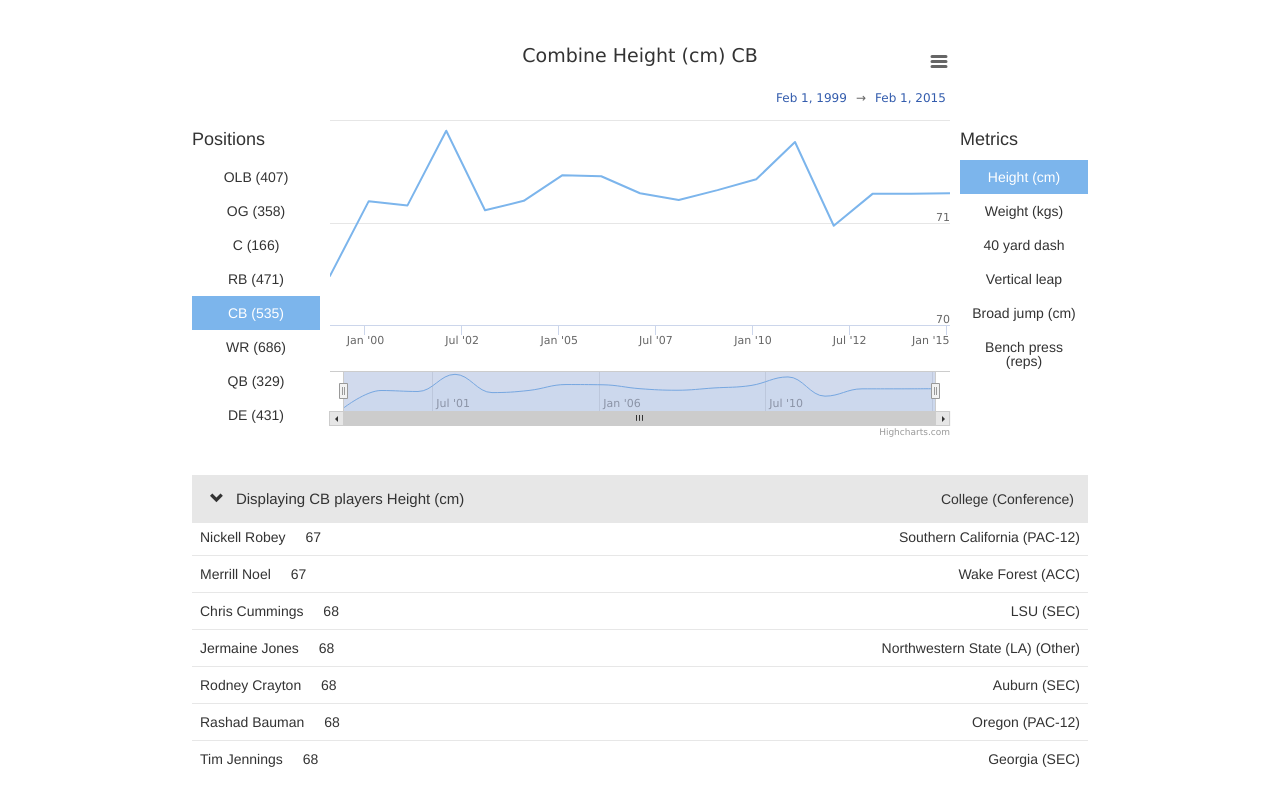
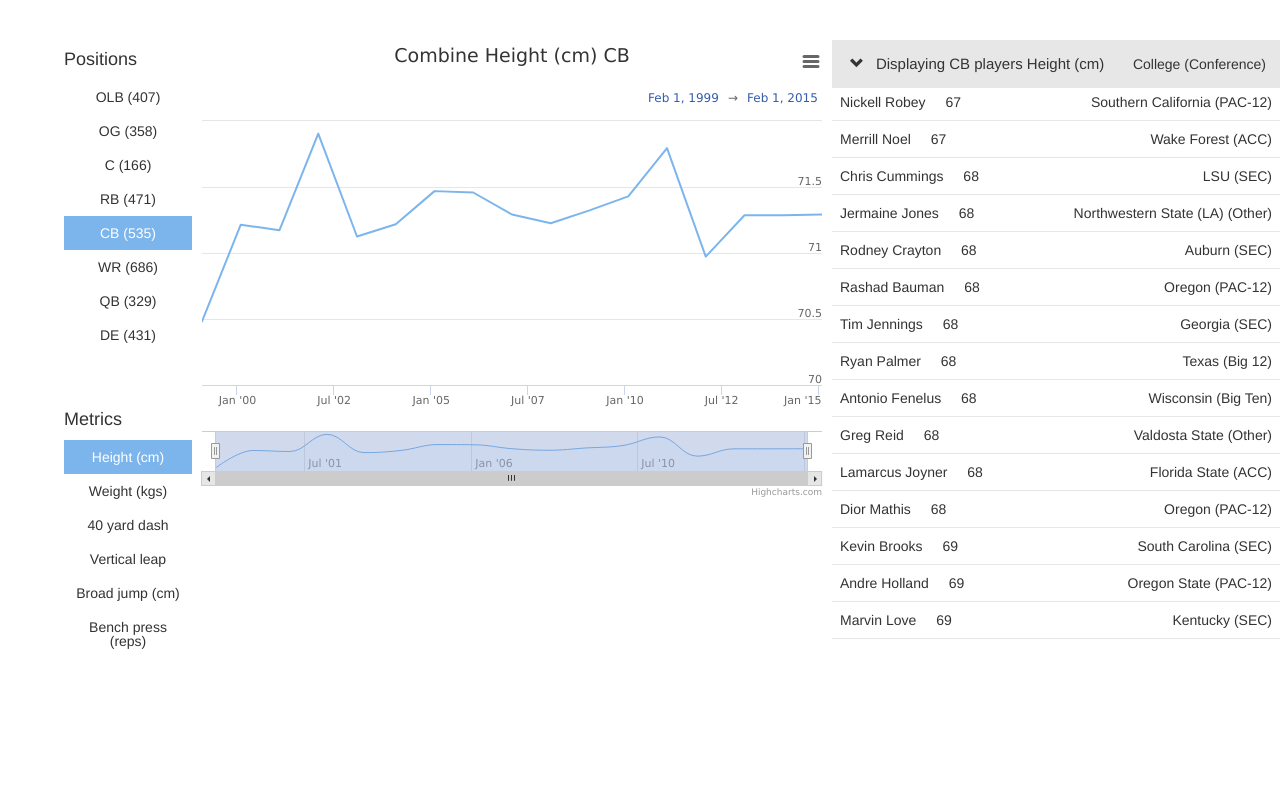
Before and after one commit to HVNT/fooBar, a plain HTML site: page src/index.html in a window 1280 px wide. Drawn offline with nearby package versions, Linux system fonts and the light colour scheme.

Commit message:
moved things around a bit

```diff
--- a/src/styles/main.css
+++ b/src/styles/main.css
@@ -12,18 +12,17 @@
 
 .left-filter-controls-container {
     position: absolute;
-    left: 15%;
-    right: 75%;
+    left: 5%;
+    right: 85%;
     top: 0;
-    padding-top: 120px;
+    padding-top: 40px;
 
 }
 .right-filter-controls-container {
     position: absolute;
-    left: 75%;
-    right: 15%;
-    top: 0;
-    padding-top: 120px;
+    left: 5%;
+    right: 85%;
+    top: 400px;
 }
 
 .table-scrollable {
@@ -38,11 +37,12 @@
 
 .players-table-container {
     position: absolute;
-    top: 475px;
-    left: 15%;
-    right: 15%;
+    top: 0;
+    left: 65%;
+    right: 0;
     bottom: 0;
-    height: 300px;
+    height: 650px;
+    padding-top: 40px;
 }
 
 .players-table-container > .players-table {
@@ -92,9 +92,10 @@
 
 .linegraph-container {
     position: absolute;
-    left: 25%;
-    right: 25%;
+    left: 15%;
     top: 0;
+    right: 35%;
+    height: 500px;
     padding-top: 40px;
 
 }
```
